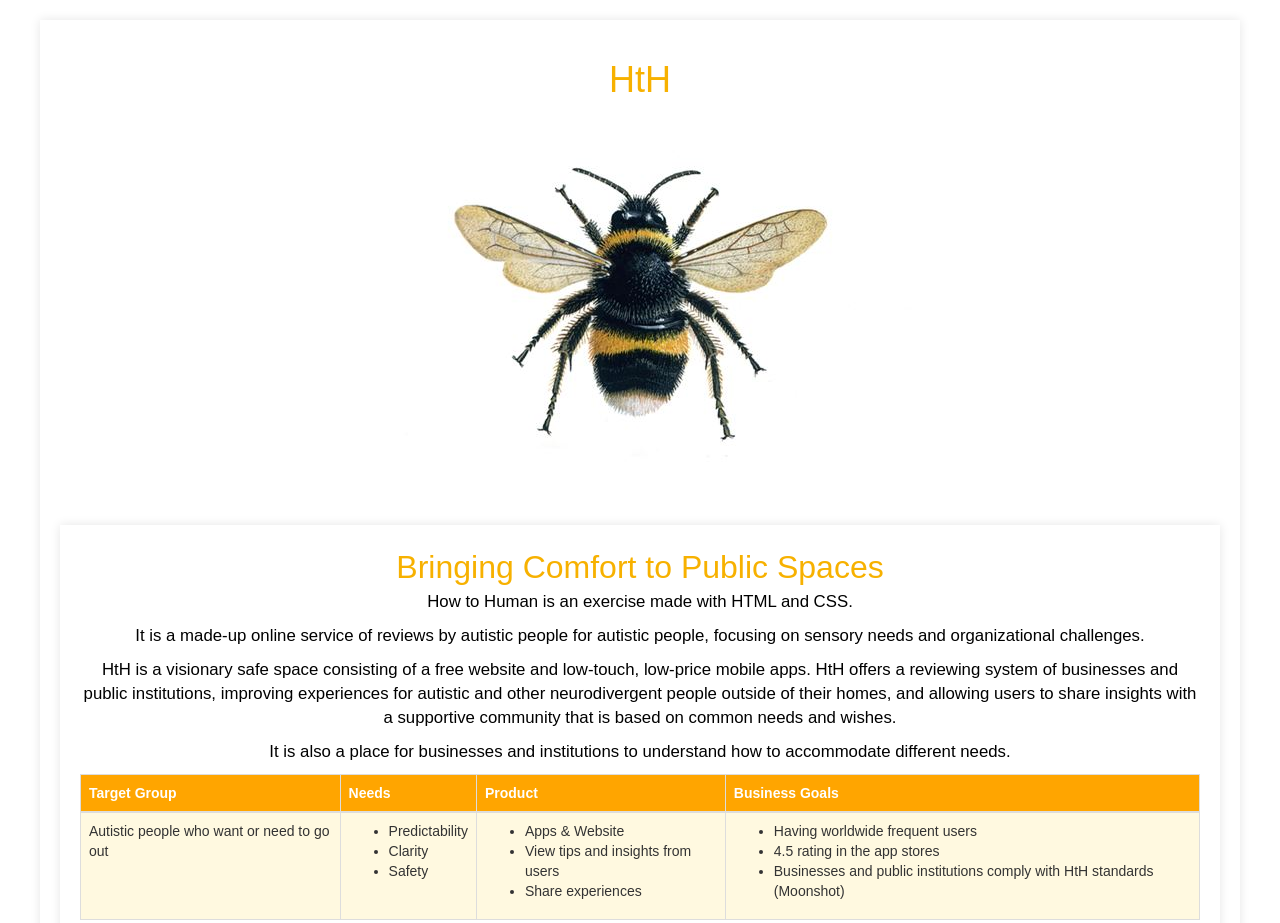
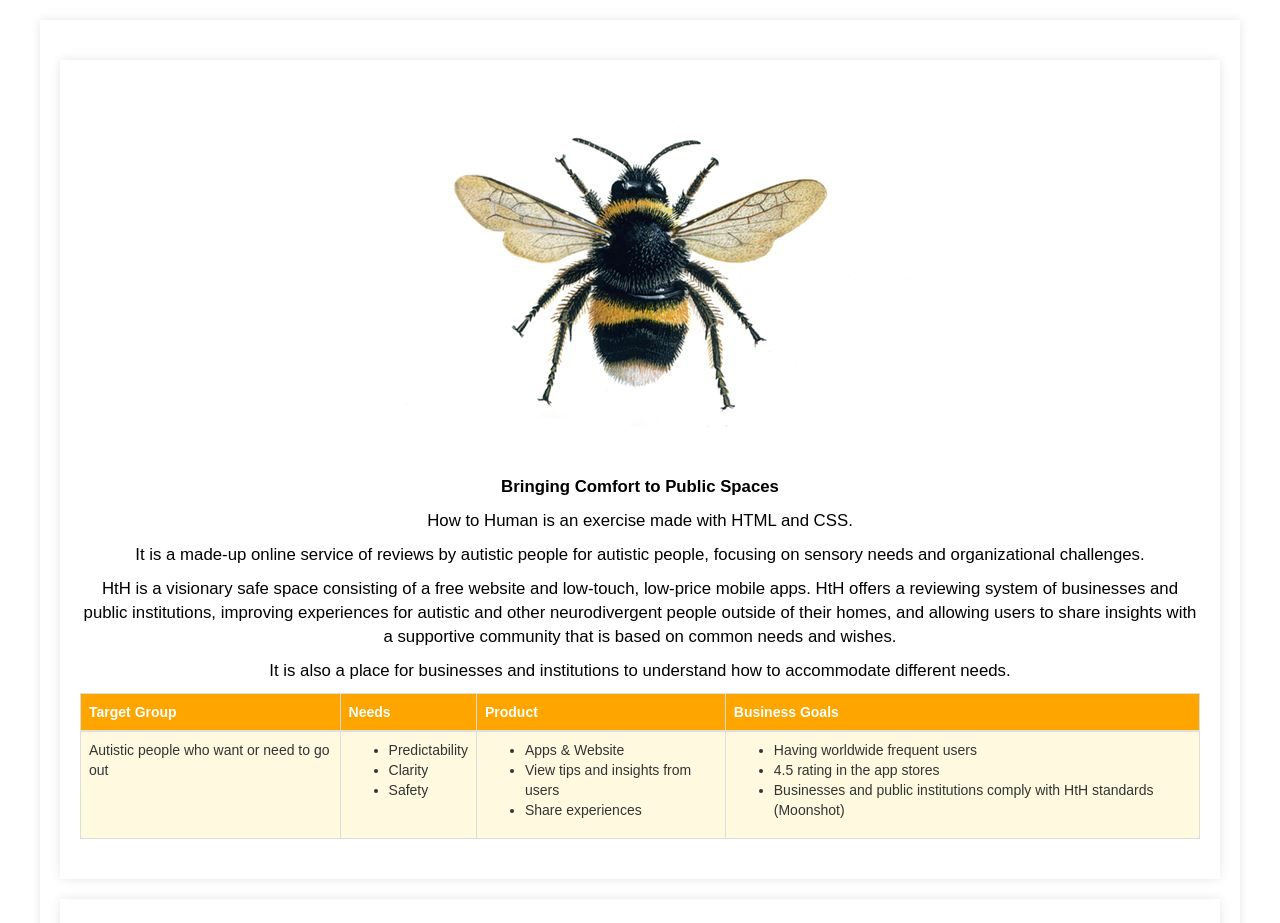
Before and after one commit to yonatankarp/how-to-homan, a plain HTML site: page index.html in a window 1280 px wide. Shown: the top 923 px of the page. Drawn offline with nearby package versions, Linux system fonts and the light colour scheme.

Commit message:
Fix 1st card

```diff
--- a/index.html
+++ b/index.html
@@ -13,11 +13,11 @@
 
 <body>
     <div class="container text-center">
-        <h1>HtH</h1>
-        <img src="img/bumblebee.jpeg" alt="How to Human Logo">
+
         <div class="container mt-5">
             <section id="bringing-comfort-to-public-spaces">
-                <div class="subtitle">Bringing Comfort to Public Spaces</div>
+                <img src="img/bumblebee.jpeg" alt="How to Human Logo">
+                <div class="text bold"><p>Bringing Comfort to Public Spaces</p></div>
                 <div class="text">
                     <p>How to Human is an exercise made with HTML and CSS.</p>
                     <p>It is a made-up online service of reviews by autistic people for autistic people, focusing on
```
